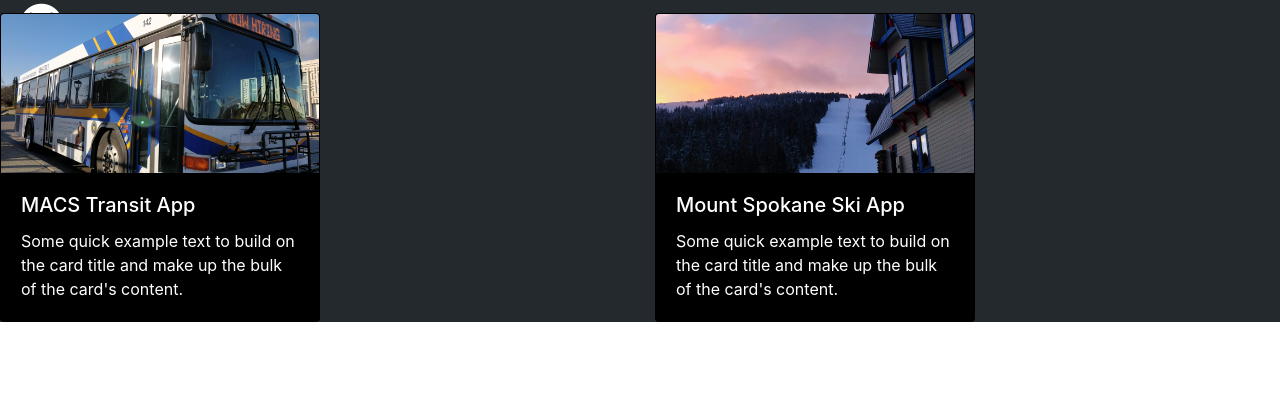
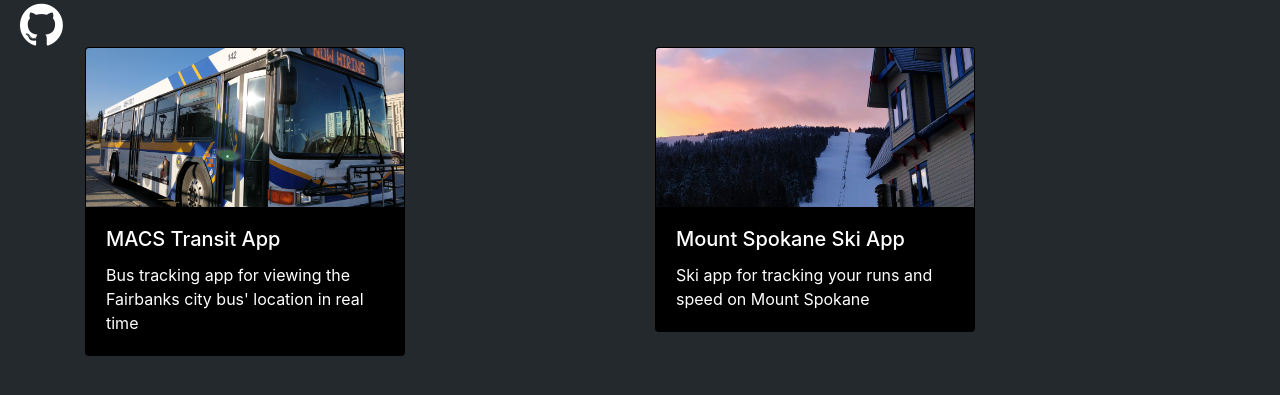
Before and after one commit to yeSpud/thespud.xyz, a plain HTML site: page index.html in a window 1280 px wide. Shown: the part 883-1278 px from the top of the page. Before the commit the page ends 1205 px from the top, so only its background shows below. Drawn offline with nearby package versions, Linux system fonts and the light colour scheme.

Commit message:
Centered cards in project view

```diff
--- a/index.html
+++ b/index.html
@@ -33,23 +33,25 @@
 	</div>
 	<div id="current" style="background-color: #24292e; color: white">
 		<h1 class="h1" style="text-align: center">Current projects</h1>
-		<p style="text-align: center">Projects I'm actively working on</p>
-		<div class="row">
-			<div class="col">
-				<div class="card" style="width: 20rem; background-color: black">
+		<p style="text-align: center; margin-bottom: 50px">Projects I'm actively working on</p>
+		<div class="container" style="padding-bottom: 50px">
+			<div class="row justify-content-center">
+				<div class="col-sm-6">
+					<div class="card" style="width: 25vw; background-color: black">
 						<img class="card-img-top" src="assets/IMG_20191012_153950.jpg" alt="Promotional image of a bus image for the MACS Transit App">
 						<div class="card-body">
 							<h5 class="card-title">MACS Transit App</h5>
-						<p class="card-text">Some quick example text to build on the card title and make up the bulk of the card's content.</p>
+							<p class="card-text">Bus tracking app for viewing the Fairbanks city bus' location in real time</p>
 						</div>
 					</div>
 				</div>
-			<div class="col">
-				<div class="card" style="width: 20rem; background-color: black">
+				<div class="col-sm-6">
+					<div class="card" style="width: 25vw; background-color: black">
 						<img class="card-img-top" src="assets/IMG_20201222_155144__01.jpg" alt="Promotional image of Mount Spokane for the Mount Spokane Ski App">
 						<div class="card-body">
 							<h5 class="card-title">Mount Spokane Ski App</h5>
-						<p class="card-text">Some quick example text to build on the card title and make up the bulk of the card's content.</p>
+							<p class="card-text">Ski app for tracking your runs and speed on Mount Spokane</p>
+						</div>
 					</div>
 				</div>
 			</div>
```
Lines whose indentation alone changed are shown as unchanged.
